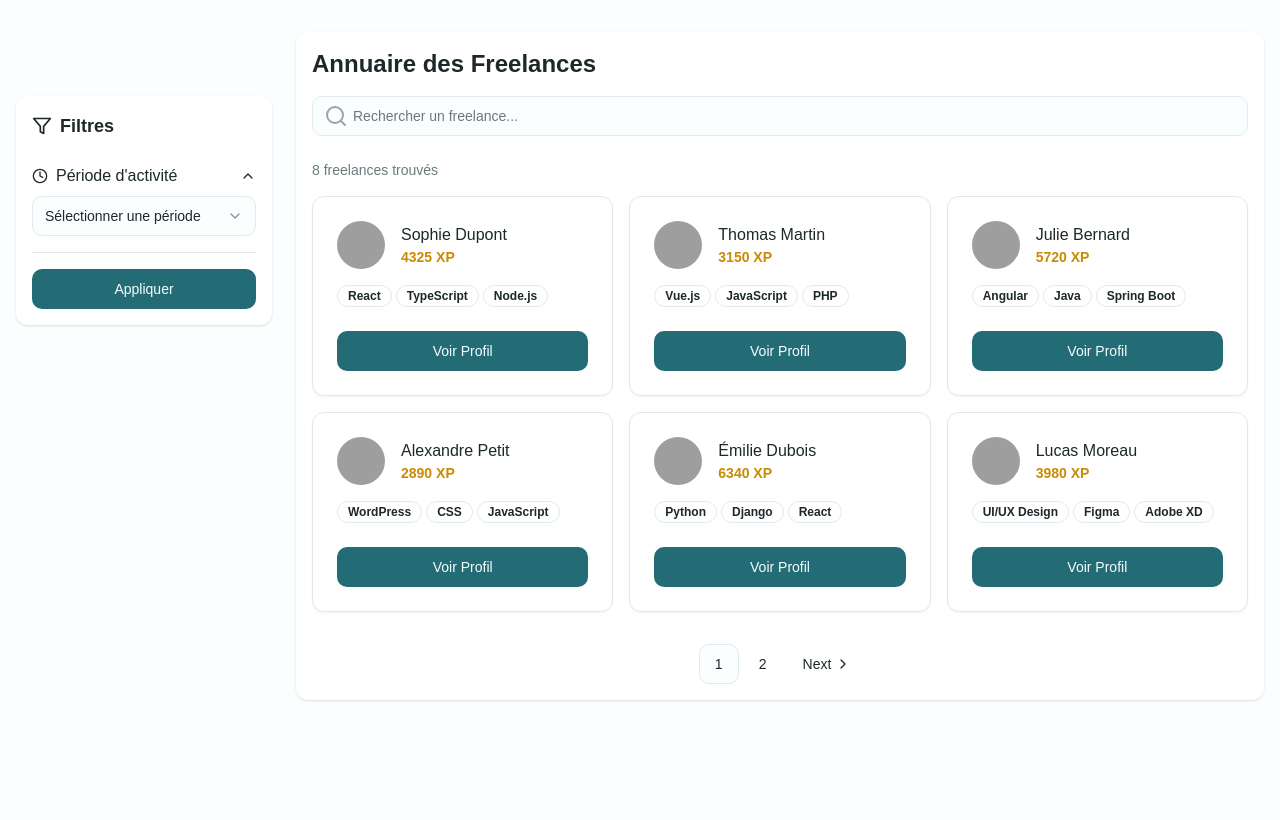
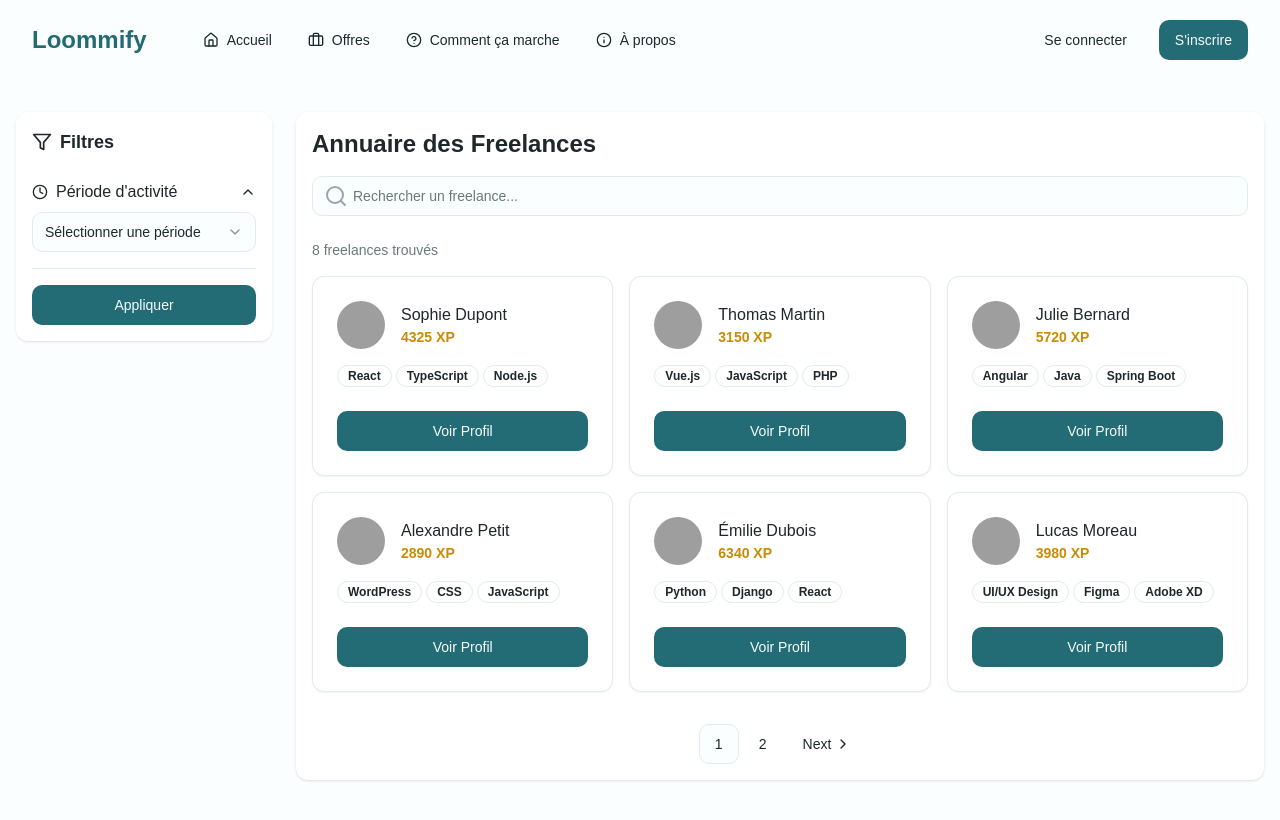
Before and after one commit to LOOMMIFY/freelanceraise, a React (Vite) app: page /freelance in a window 1280 px wide. Shown: the top 820 px of the page. Built offline with nearby package versions, Linux system fonts and the light colour scheme; grey boxes are pictures that could not be loaded; a web font is replaced by a local one.

Commit message:
Implement consistent header on /freelance
Implement the same fixed header on the /freelance page as other pages, ensuring consistent navigation and user experience. The header dynamically adjusts based on user authentication status.

```diff
--- a/src/pages/Freelance.tsx
+++ b/src/pages/Freelance.tsx
@@ -1,9 +1,9 @@
-
 import { useState } from "react";
 import { useQuery } from "@tanstack/react-query";
 import { Helmet } from "react-helmet";
 import { User, Search, Clock, Filter, X } from "lucide-react";
 import { Link } from "react-router-dom";
+import { Navbar } from "@/components/layout/Navbar";
 
 import { Button } from "@/components/ui/button";
 import { Input } from "@/components/ui/input";
@@ -235,15 +235,18 @@ const FreelancePage = () => {
   const totalPages = Math.ceil(freelancers.length / freelancersPerPage);
 
   return (
-    <div className="container mx-auto px-4 py-8">
+    <div className="min-h-screen flex flex-col bg-background">
+      <Navbar />
       <Helmet>
         <title>Annuaire Freelance | Loommify</title>
       </Helmet>
 
+      <main className="flex-grow pt-28 pb-16">
+        <div className="container mx-auto px-4">
           <div className="flex flex-col md:flex-row gap-6">
             {/* Left sidebar with filters */}
             <div className="w-full md:w-64 flex-shrink-0">
-          <div className="bg-white rounded-lg shadow p-4 sticky top-24">
+              <div className="bg-white dark:bg-gray-800 rounded-lg shadow p-4 sticky top-24">
                 <h2 className="text-lg font-semibold mb-4 flex items-center">
                   <Filter className="mr-2 h-5 w-5" />
                   Filtres
@@ -343,7 +346,7 @@ const FreelancePage = () => {
 
             {/* Main content */}
             <div className="flex-1">
-          <div className="bg-white rounded-lg shadow p-4 mb-6">
+              <div className="bg-white dark:bg-gray-800 rounded-lg shadow p-4 mb-6">
                 <h1 className="text-2xl font-bold mb-4">Annuaire des Freelances</h1>
 
                 {/* Search bar */}
@@ -506,6 +509,8 @@ const FreelancePage = () => {
             </div>
           </div>
         </div>
+      </main>
+    </div>
   );
 };
 
```
Lines whose indentation alone changed are shown as unchanged.
